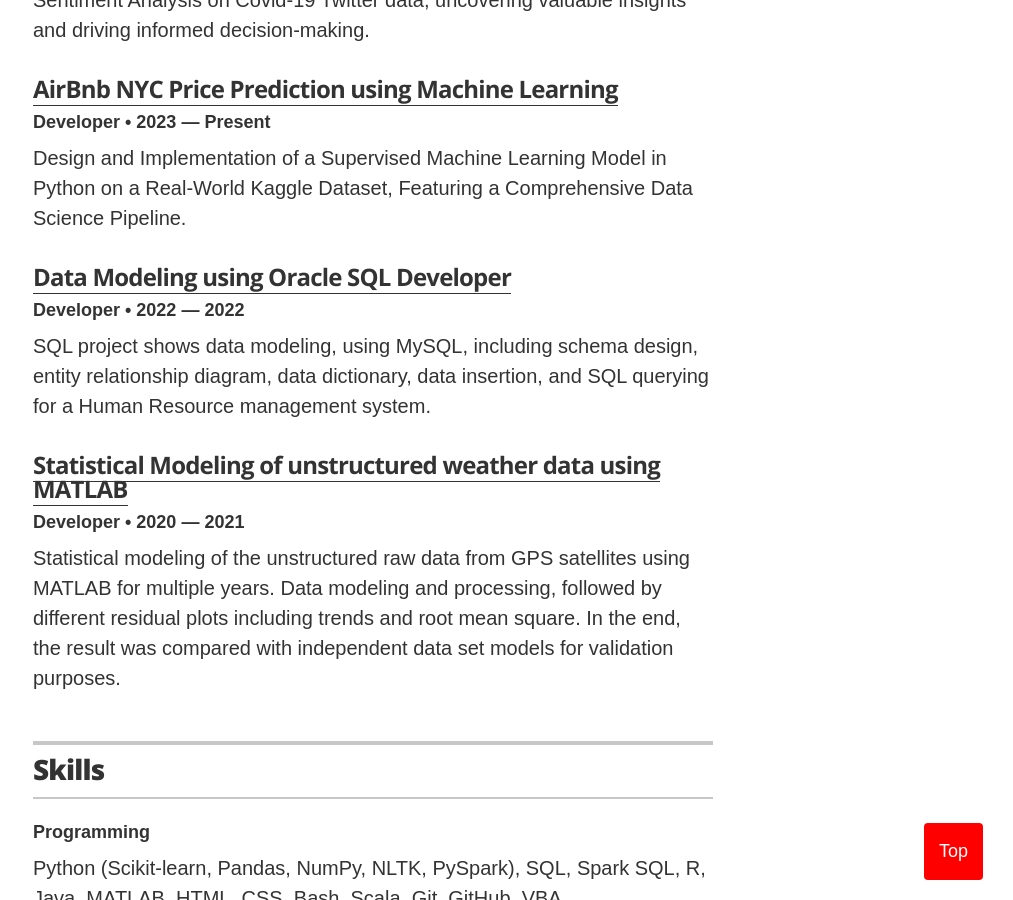
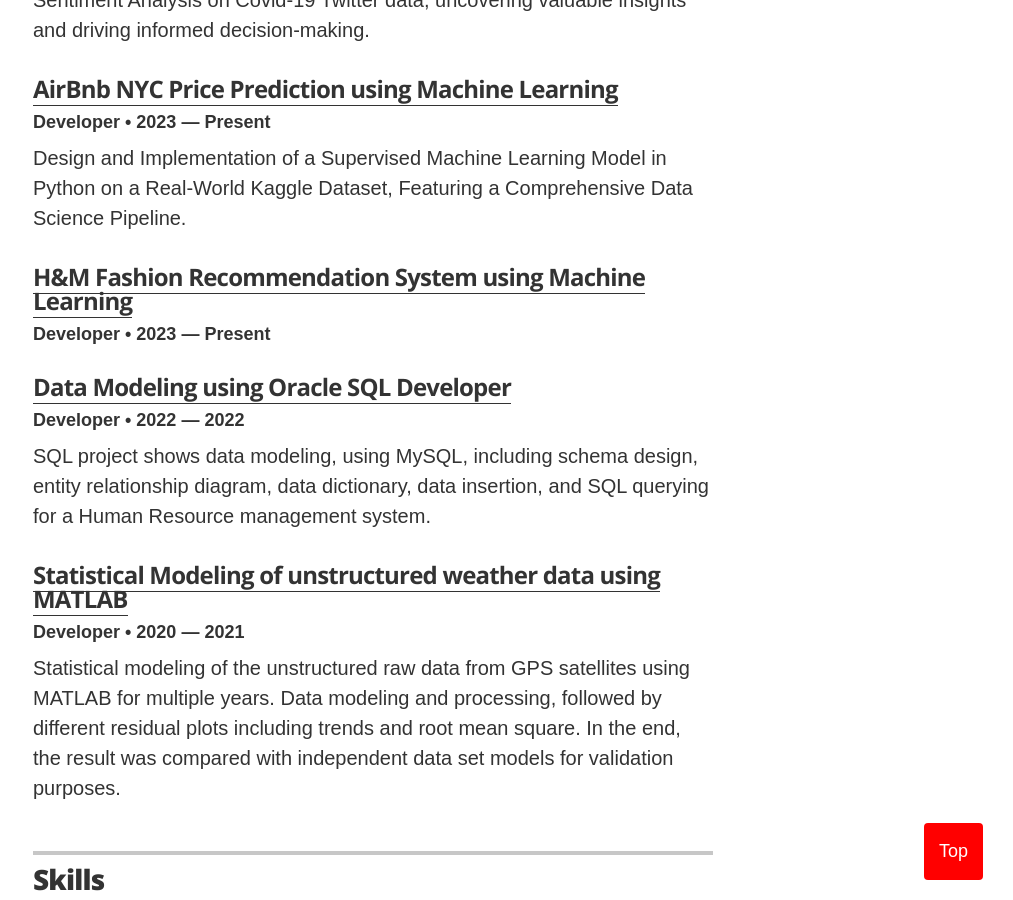
Before and after one commit to ttariqaziz/ttariqaziz.github.io, a Jekyll site: the page built from index.html, in a window 1280 px wide and 900 px high, scrolled down 3044 px. Shown: the whole window, without its empty margins (267-1280 px from the left). Built offline with Jekyll 4.4.1, drawn with Linux system fonts in a browser that asks for light colours.

Commit message:
Update projects.yml

```diff
--- a/_data/projects.yml
+++ b/_data/projects.yml
@@ -15,6 +15,14 @@
   url: "https://github.com/ttariqaziz/nyc_airbnb_capstone"
   description: Design and Implementation of a Supervised Machine Learning Model in Python on a Real-World Kaggle Dataset, Featuring a Comprehensive Data Science Pipeline.
 
+# Springboard
+- project: H&M Fashion Recommendation System using Machine Learning
+  role: Developer
+  duration: 2023 &mdash; Present
+  url: "https://github.com/ttariqaziz/h-m_recommendation_system_ml_project"
+  description:
+
+
 - project: Data Modeling using Oracle SQL Developer
   role: Developer
   duration: 2022 &mdash; 2022
```
